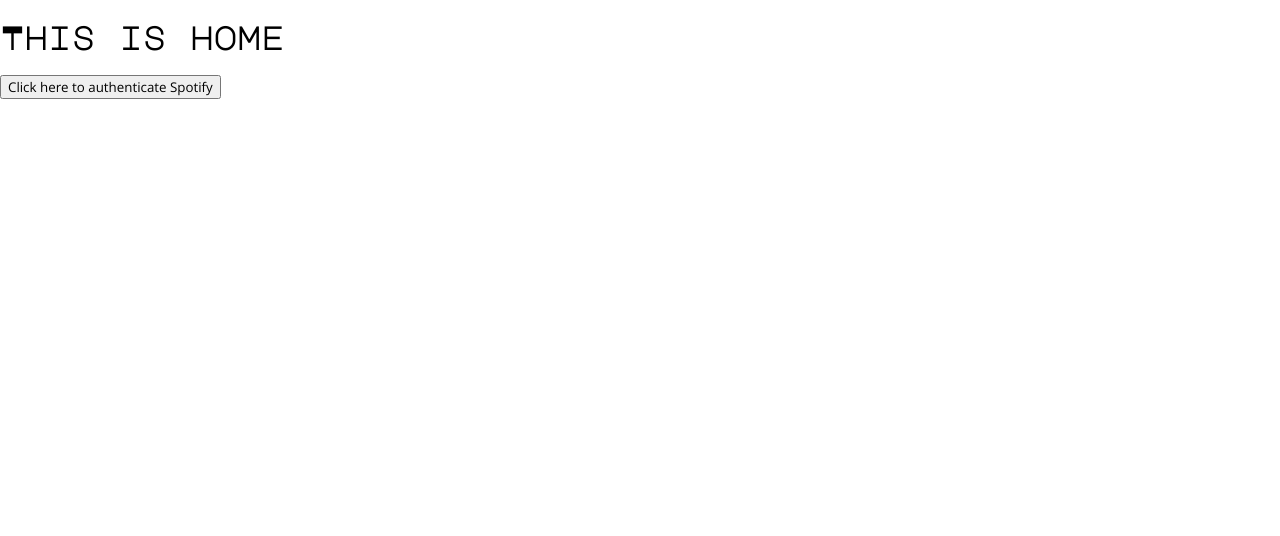
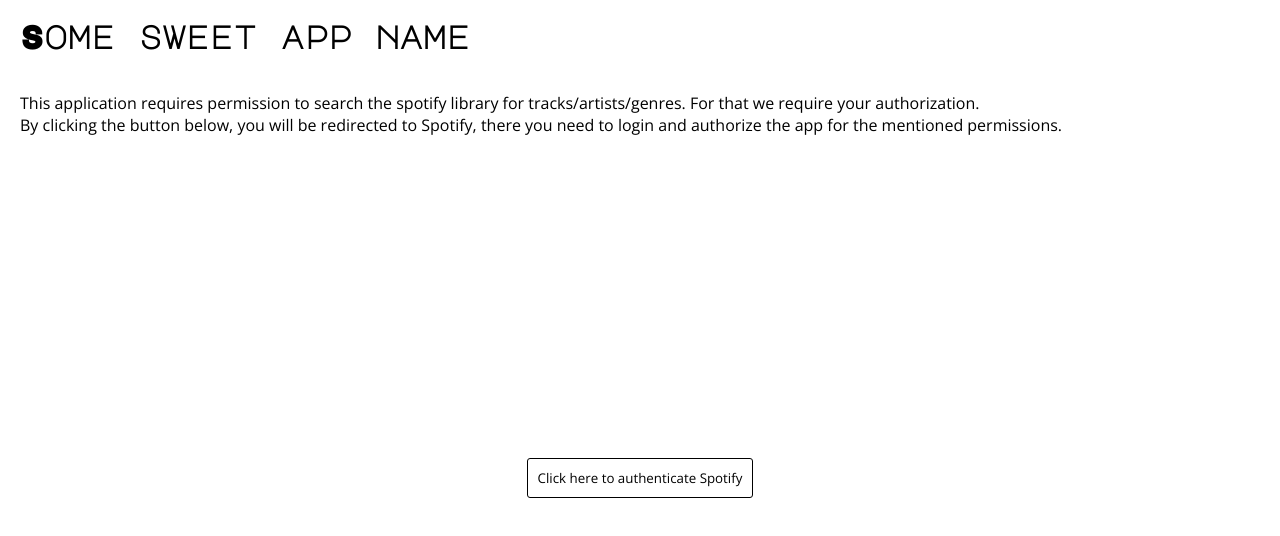
Before and after one commit to TSpierings/SpotifyRecommendationEngine, a React (Create React App) app: page / in a window 1280 px wide. Shown: the top 536 px of the page. Built offline with nearby package versions, Linux system fonts and the light colour scheme.

Commit message:
Style homepage

```diff
--- a/src/components/home/home.scss
+++ b/src/components/home/home.scss
@@ -0,0 +1,41 @@
+.content {
+  display: flex;
+  flex-direction: column;
+  min-height: 100vh;
+
+  header {
+    h1 {
+      margin: 0;
+      padding: 20px;
+    }
+  }
+
+  section {
+    display: flex;
+    flex-direction: column;
+
+    p {
+      margin: 0;
+      padding: 0;
+    }
+  }
+
+  .info {
+    justify-content: center;
+    padding: 20px;
+  }
+
+  .authorization {
+    align-items: center;
+    justify-content: center;
+    flex: 1;
+
+    button {
+      border: 1px solid black;
+      border-radius: 3px;
+      background-color: white;
+      padding: 10px;
+      cursor: pointer;
+    }
+  }
+}
--- a/src/components/home/home.tsx
+++ b/src/components/home/home.tsx
@@ -13,9 +13,17 @@ export class Home extends React.Component<{}, {}> {
   }
 
   render() {
-    return <div>
-      <h1>This is home</h1>
-      <button onClick={() => this.authenticate()}>Click here to authenticate Spotify</button>
+    return <div className="content">
+      <header>
+        <h1>Some sweet app name</h1>
+      </header>
+      <section className="info">
+        <p>This application requires permission to search the spotify library for tracks/artists/genres. For that we require your authorization.</p>
+        <p>By clicking the button below, you will be redirected to Spotify, there you need to login and authorize the app for the mentioned permissions.</p>
+      </section>
+      <section className="authorization">
+        <button onClick={() => this.authenticate()}>Click here to authenticate Spotify</button>
+      </section>
     </div>;
   }
 }
```
